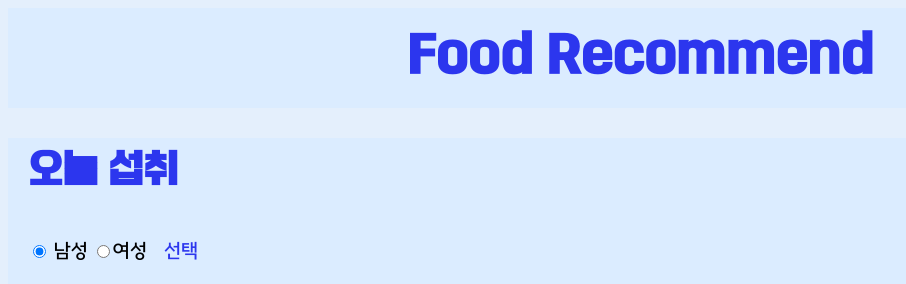
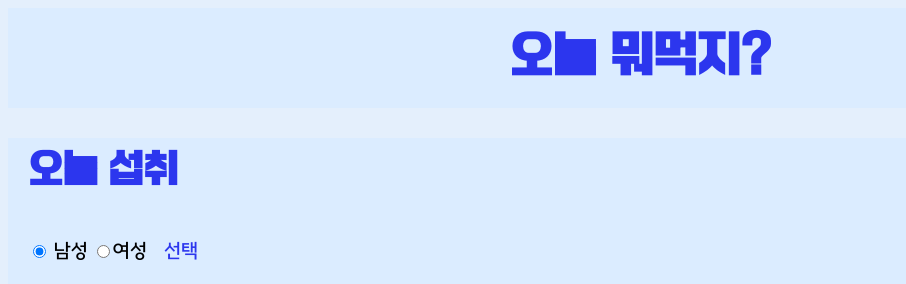
Before and after one commit to DaehyeonCho/BigDataSystemProject, a Flask app: page / in a window 1280 px wide. Shown: the top 284 px of the page, without its empty margins (0-906 px from the left). Run offline with Flask 3, Linux system fonts and the light colour scheme; some libraries are stand-ins or nearby versions.

Commit message:
완성본

```diff
--- a/front/templates/index.html
+++ b/front/templates/index.html
@@ -6,7 +6,7 @@
 
     <body>
         <div class="header">
-            <h1 class="title">Food Recommend</h1>
+            <h1 class="title">오늘 뭐먹지?</h1>
         </div>
 
             <div id="today">
```
